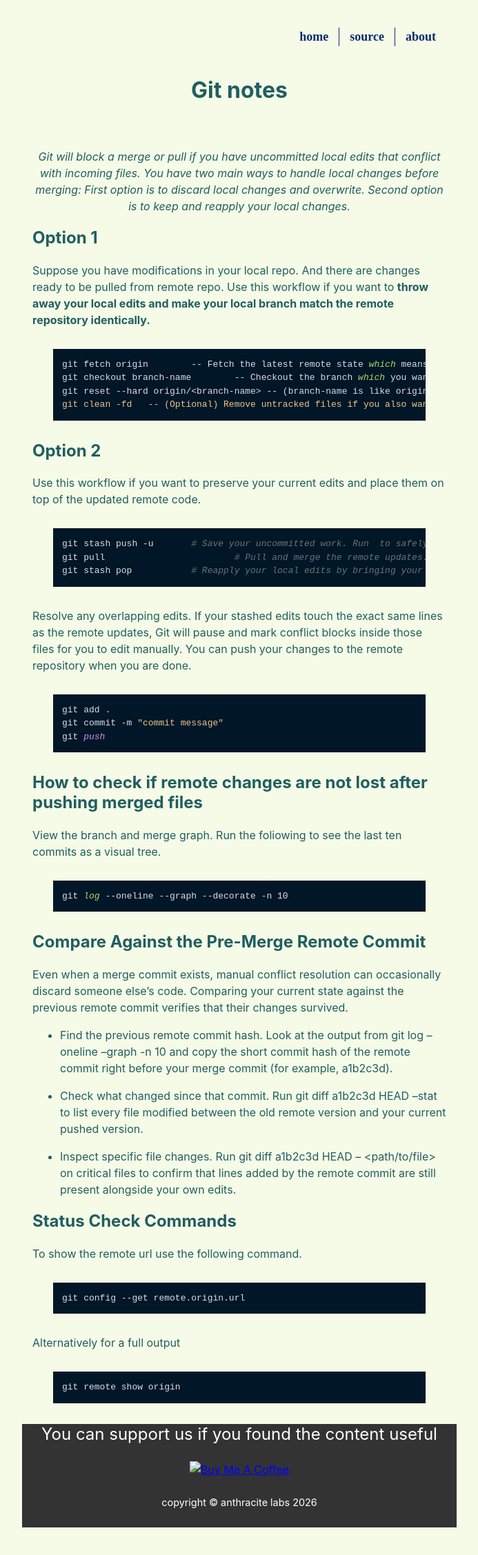
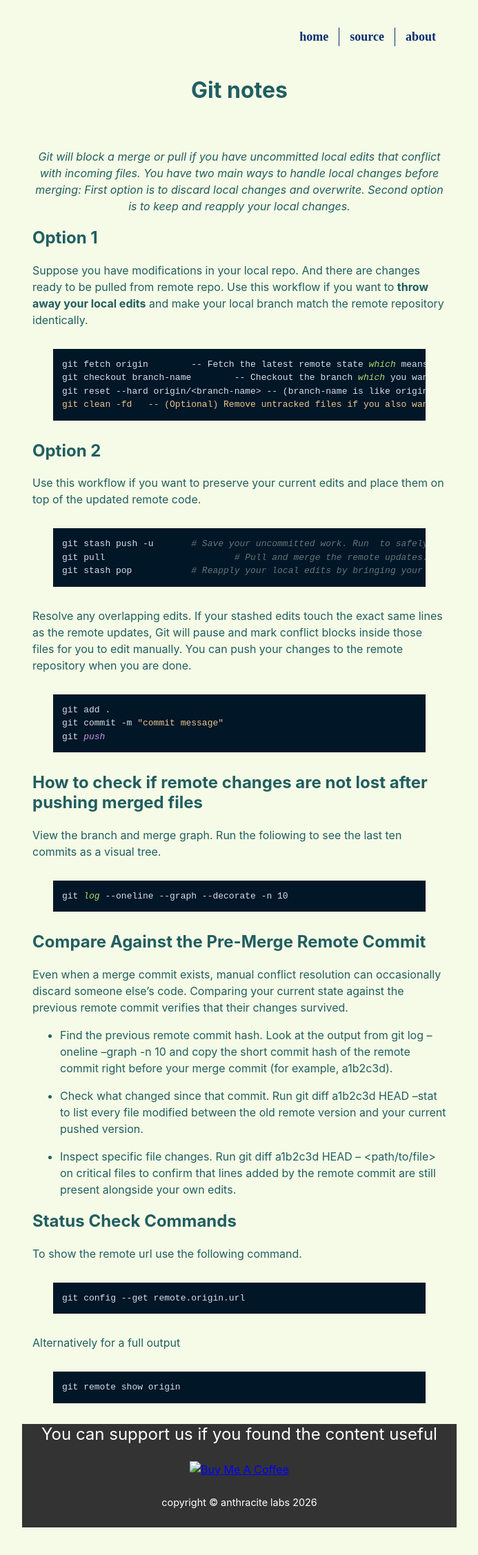
Before and after one commit to anthracitelabs/anthracitelabs.github.io, a Jekyll site: the page built from git.md, in a window 1280 px wide. Shown: the whole page at 69% size, without its empty margins (293-986 px from the left). Built offline with Jekyll 4.4.1, drawn with Linux system fonts in a browser that asks for light colours; the repository's description, which GitHub fills in, is left out; our own code applies the rules of GitHub Pages for plain Markdown files.

Commit message:
Update git.md

```diff
--- a/git.md
+++ b/git.md
@@ -9,7 +9,7 @@ First option is to discard local changes and overwrite. Second option is to keep
 </p>
 
 ## Option 1
-Suppose you have modifications in your local repo. And there are changes ready to be pulled from remote repo. Use this workflow if you want to <b>throw away your local edits<b> and make your local branch match the remote repository identically.
+Suppose you have modifications in your local repo. And there are changes ready to be pulled from remote repo. Use this workflow if you want to <b>throw away your local edits</b> and make your local branch match the remote repository identically.
 
 ~~~~~~~~~~~~~~~~~~~~~~~~~~~~~~~~~~~ shell
 git fetch origin	-- Fetch the latest remote state which means downloading the newest commits without attempting a merge
```
